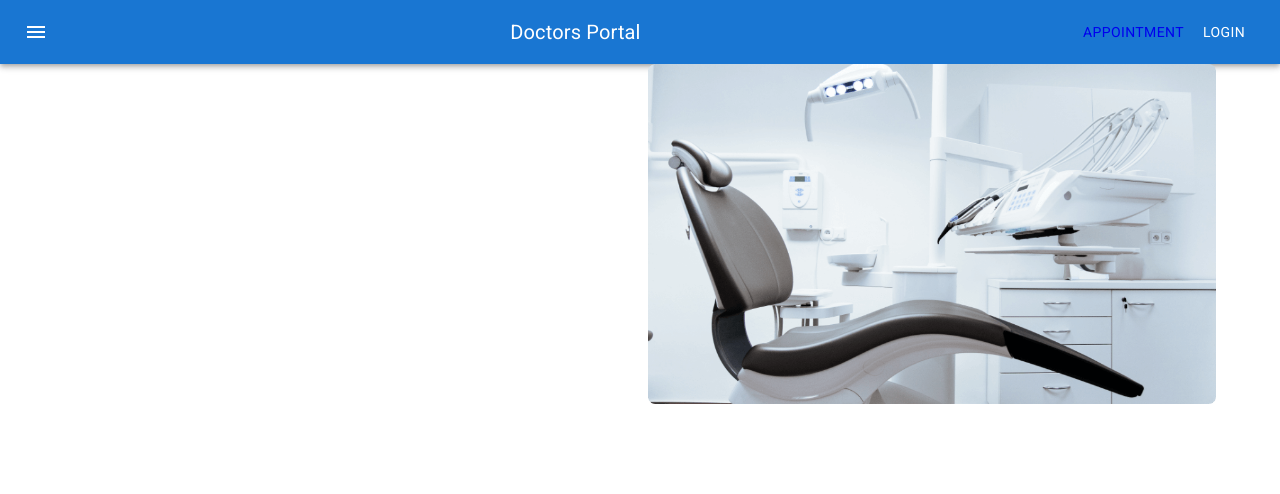
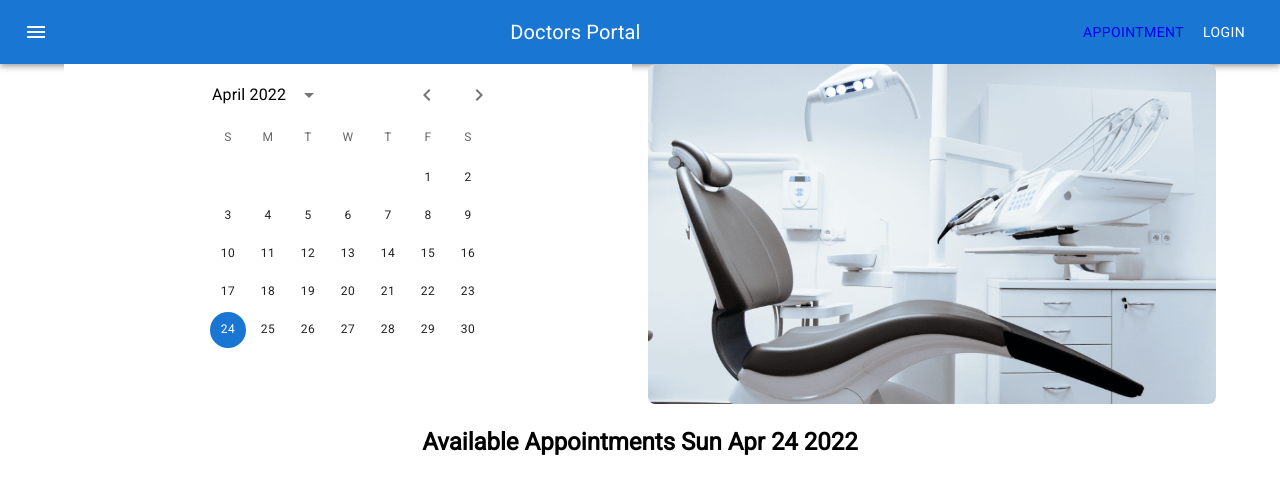
Before and after one commit to thejakia1/Doctors-Portal, a React (Create React App) app: page /appointment in a window 1280 px wide. Shown: the top 494 px of the page. Built offline with nearby package versions, Linux system fonts and the light colour scheme.

Commit message:
calender added

```diff
--- a/package.json
+++ b/package.json
@@ -11,6 +11,7 @@
     "@testing-library/jest-dom": "^5.16.4",
     "@testing-library/react": "^13.1.1",
     "@testing-library/user-event": "^13.5.0",
+    "date-fns": "^2.28.0",
     "react": "^18.0.0",
     "react-dom": "^18.0.0",
     "react-router-dom": "^5.2.0",
--- a/src/Pages/Appointment/Appointment/Appointment.js
+++ b/src/Pages/Appointment/Appointment/Appointment.js
@@ -4,11 +4,13 @@ import AppointmentHeader from '../AppointmentHeader/AppointmentHeader';
 import AvailableAppointments from '../AvailableAppointments/AvailableAppointments';
 
 const Appointment = () => {
+    const [date, setDate] = React.useState(new Date());
+
     return (
         <div>
             <Navigation></Navigation>
-            <AppointmentHeader></AppointmentHeader>
-            <AvailableAppointments></AvailableAppointments>
+            <AppointmentHeader date={date} setDate={setDate}></AppointmentHeader>
+            <AvailableAppointments date={date}></AvailableAppointments>
         </div>
     );
 };
--- a/src/Pages/Appointment/AppointmentHeader/AppointmentHeader.js
+++ b/src/Pages/Appointment/AppointmentHeader/AppointmentHeader.js
@@ -1,14 +1,15 @@
 import { Container, Grid } from '@mui/material';
 import React from 'react';
 import chair from '../../../images/chair.png'
-import Calender from '../../Shared/Calender/Calender';
+import Calendar from '../../Shared/Calendar/Calendar';
 
-const AppointmentHeader = () => {
+const AppointmentHeader = ({ date, setDate }) => {
+
     return (
         <Container>
             <Grid container spacing={2}>
                 <Grid item xs={12} md={6}>
-                    <Calender></Calender>
+                    <Calendar date={date} setDate={setDate}></Calendar>
                 </Grid>
                 <Grid item xs={12} md={6}>
                     <img style={{ width: "100%" }} src={chair} alt="" />
--- a/src/Pages/Appointment/AvailableAppointments/AvailableAppointments.js
+++ b/src/Pages/Appointment/AvailableAppointments/AvailableAppointments.js
@@ -1,9 +1,9 @@
 import React from 'react';
 
-const AvailableAppointments = () => {
+const AvailableAppointments = ({ date }) => {
     return (
         <div>
-
+            <h2>Available Appointments {date.toDateString()}</h2>
         </div>
     );
 };
--- /dev/null
+++ b/src/Pages/Shared/Calendar/Calendar.js
@@ -0,0 +1,24 @@
+import React from 'react';
+import isWeekend from 'date-fns/isWeekend';
+import TextField from '@mui/material/TextField';
+import { AdapterDateFns } from '@mui/x-date-pickers/AdapterDateFns';
+import { LocalizationProvider } from '@mui/x-date-pickers/LocalizationProvider';
+import { StaticDatePicker } from '@mui/x-date-pickers/StaticDatePicker';
+
+const Calender = ({ date, setDate} ) => {
+
+    return (
+        <LocalizationProvider dateAdapter={AdapterDateFns}>
+            <StaticDatePicker
+                displayStaticWrapperAs='desktop'
+                value={date}
+                onChange={(newValue) => {
+                    setDate(newValue);
+                }}
+                renderInput={(params) => <TextField {...params} />}
+            />
+        </LocalizationProvider>
+    );
+};
+
+export default Calender;
--- a/src/Pages/Shared/Calender/Calender.js
+++ /dev/null
@@ -1,16 +0,0 @@
-import React from 'react';
-import isWeekend from 'date-fns/isWeekend';
-import TextField from '@mui/material/TextField';
-import { AdapterDateFns } from '@mui/x-date-pickers/AdapterDateFns';
-import { LocalizationProvider } from '@mui/x-date-pickers/LocalizationProvider';
-import { StaticDatePicker } from '@mui/x-date-pickers/StaticDatePicker';
-
-const Calender = () => {
-    return (
-        <div>
-
-        </div>
-    );
-};
-
-export default Calender;
```
Also changed, not shown: 1 other file (tests, documents, lock files or other folders).
